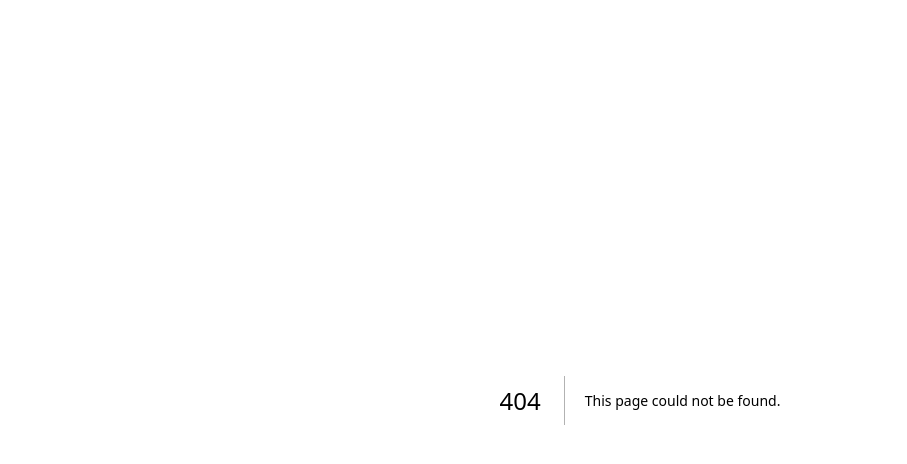
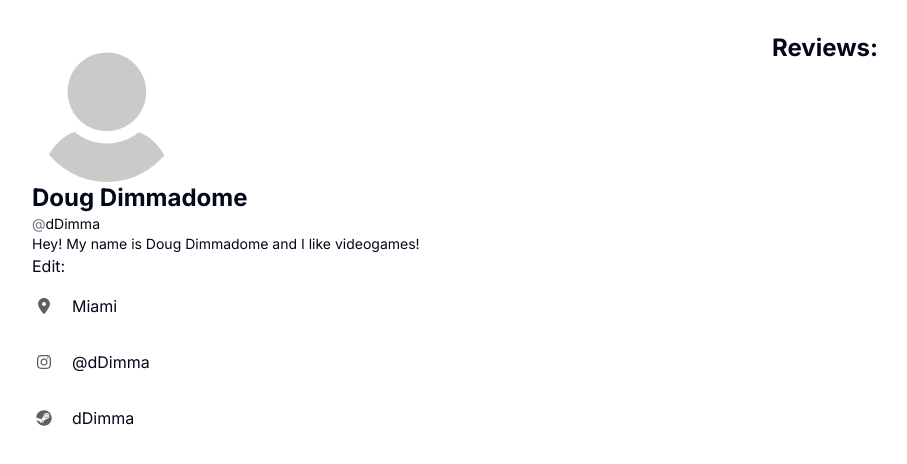
Before and after one commit to SP24-CS-06/MyGameList, a Next.js app: page /profile in a window 1280 px wide. Before the commit this address had no page. Shown: the top 464 px of the page, without its empty margins (0-907 px from the left). Built offline with nearby package versions, Linux system fonts and the light colour scheme.

Commit message:
profile initial structure

```diff
--- a/package.json
+++ b/package.json
@@ -11,6 +11,10 @@
     "prepare": "husky install"
   },
   "dependencies": {
+    "@fortawesome/fontawesome-svg-core": "^6.5.1",
+    "@fortawesome/free-brands-svg-icons": "^6.5.1",
+    "@fortawesome/free-solid-svg-icons": "^6.5.1",
+    "@fortawesome/react-fontawesome": "^0.2.0",
     "class-variance-authority": "^0.7.0",
     "client-only": "^0.0.1",
     "clsx": "^2.1.0",
--- /dev/null
+++ b/src/app/profile/page.tsx
@@ -0,0 +1,39 @@
+"use server";
+
+import React from 'react'
+import Image from 'next/image'
+import { FontAwesomeIcon } from '@fortawesome/react-fontawesome'
+import { faInstagram, faSteam } from '@fortawesome/free-brands-svg-icons'
+import { faLocationDot } from '@fortawesome/free-solid-svg-icons'
+
+export default async function Profile(){
+
+    return (
+            <div className='flex flex-row h-screen w-screen p-8'>
+
+                <div className='flex flex-col i'>
+                    <Image src='/profile-pictures/defaultUser.jpg' className='rounded-full' alt='Google' width={150} height={150} />
+                    <h1 className='text-2xl font-bold'>Doug Dimmadome</h1>
+                    <p className='text-sm'><span className='text-gray-500'>@</span>dDimma</p>
+                    <p className='text-sm'>Hey! My name is Doug Dimmadome and I like videogames!</p>
+                    <button className='max-w-max max-w-max'>Edit:</button>
+                    <div className='flex flex-row items-center'><FontAwesomeIcon icon={faLocationDot} style={{color: "#606060",}} className='w-6' /><div className='m-4'>Miami</div></div>
+                    <div className='flex flex-row items-center'><FontAwesomeIcon icon={faInstagram} style={{color: "#606060",}} className='w-6'/><div className='m-4'>@dDimma</div></div>
+                    <div className='flex flex-row items-center'><FontAwesomeIcon icon={faSteam} style={{color: "#606060",}} className='w-6' /><div className='m-4'>dDimma</div></div>
+
+                </div>
+
+                <div className='flex flex-col h-screen items-center w-8/12'>
+                    <h1 className='text-2xl font-bold'>Reviews:</h1>
+                    {/* <Review />
+                    <Review />
+                    <Review />
+                    <Review />
+                    <Review />
+                    <Review />
+                    <Review /> */}
+                </div>
+
+            </div>
+    );
+};
```
Also changed, not shown: public/profile-pictures/defaultUser.jpg (added), 1 other file (tests, documents, lock files or other folders).
